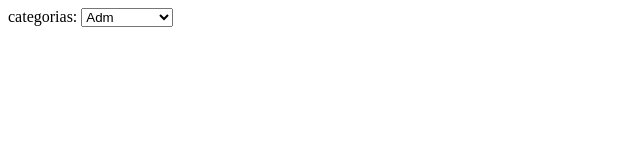
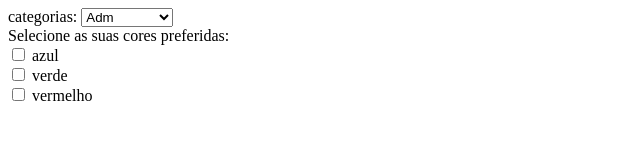
Before and after one commit to gabrielfreitas-lima/formulario, a plain HTML site: page index.html in a window 1280 px wide. Shown: the whole page, without its empty margins (0-640 px from the left). Drawn offline with Linux system fonts and the light colour scheme.

Commit message:
terceiro commit, foi adicionado checkboxs de cores

```diff
--- a/index.html
+++ b/index.html
@@ -8,10 +8,22 @@
     <div>
       <label for="categoria">categorias: </label>
       <select name="categoria" id="categoria">
-          <option value="funcionario">Funcionário</option>
-          <option value="gerente">Gerente</option>
-          <option value="adm" selected>Adm</option>
+        <option value="funcionario">Funcionário</option>
+        <option value="gerente">Gerente</option>
+        <option value="adm" selected>Adm</option>
       </select>
+    </div>
+    <div>
+        <label>Selecione as suas cores preferidas: </label>
+        <br/>
+        <input type="checkbox" name="azul" id="azul"/>
+        <label for="azul">azul</label>
+        <br/>
+        <input type="checkbox" name="verde" id="verde"/>
+        <label for="verde">verde</label>
+        <br/>
+        <input type="checkbox" name="vermelho" id="vermelho"/>
+        <label for="vermelho">vermelho</label>
     </div>
   </body>
 </html>
```
